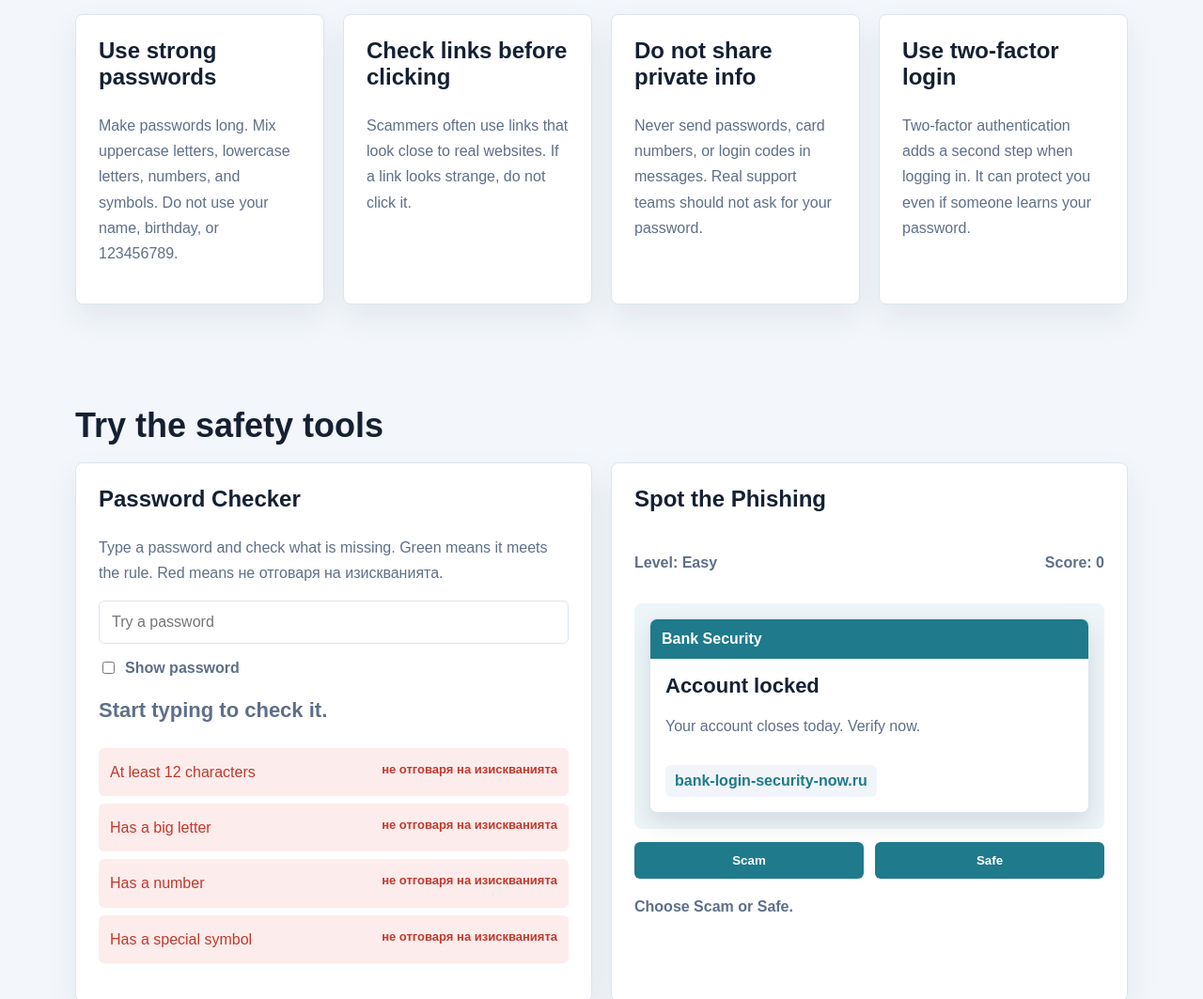
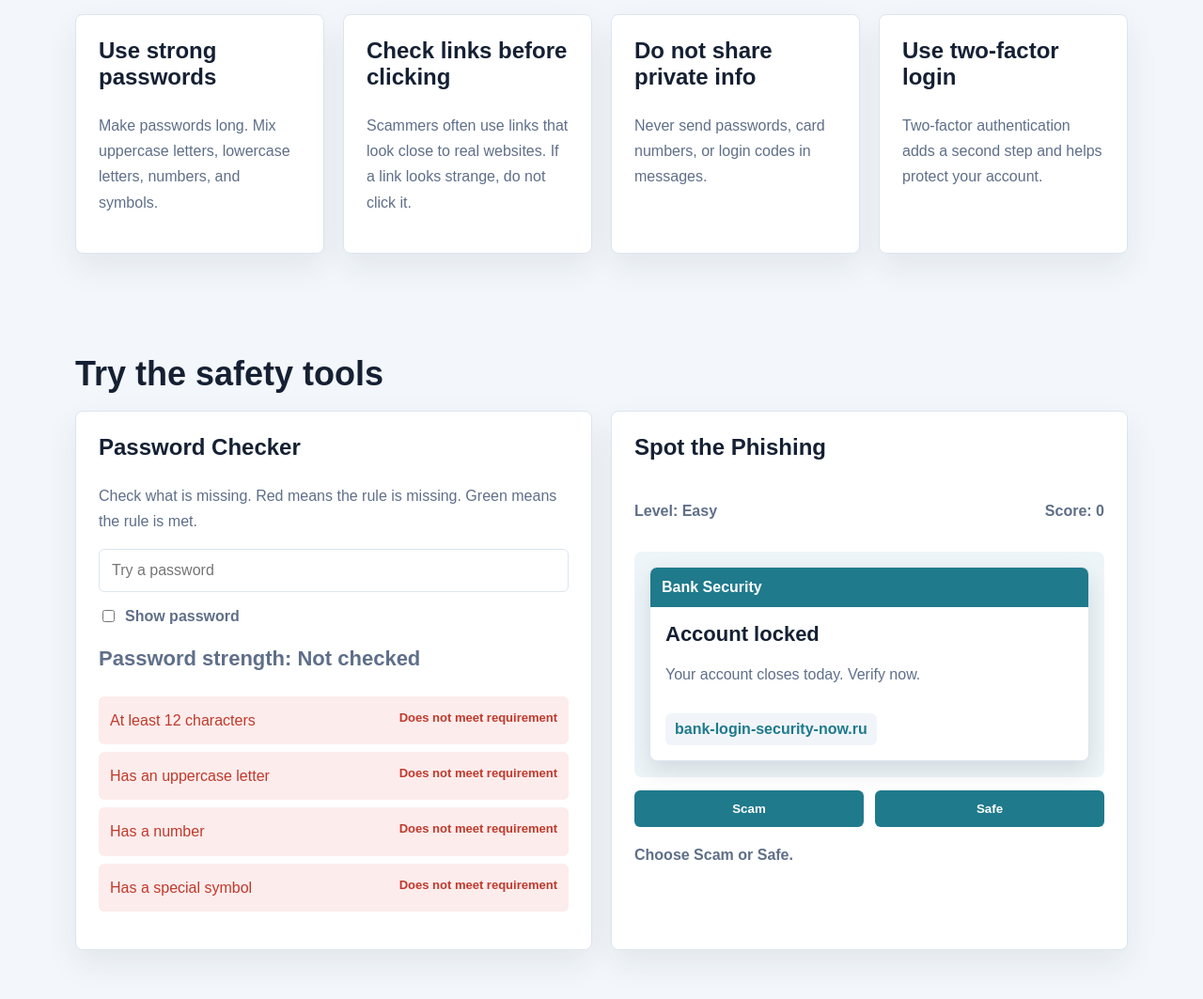
Before and after one commit to EvgeniGoshev/cyber-safety-buddy, a plain HTML site: page index.html in a window 1280 px wide. Shown: the part 896-1959 px from the top of the page at 94% size. Drawn offline with Linux system fonts and the light colour scheme.

Commit message:
Refactor index.html for improved layout and animations
Updated HTML structure and added reveal classes for animations.

```diff
--- a/index.html
+++ b/index.html
@@ -8,7 +8,7 @@
   </head>
 
   <body>
-    <header class="hero">
+    <header class="hero reveal">
       <div class="hero-content">
         <p class="eyebrow">Cyber Safety Buddy</p>
         <h1>Learn how to stay safe on the internet</h1>
@@ -21,7 +21,7 @@
     </header>
 
     <main>
-      <section class="intro-section">
+      <section class="intro-section reveal">
         <div>
           <h2>Why internet safety matters</h2>
           <p>
@@ -36,60 +36,45 @@
           </p>
         </div>
 
-        <div class="info-panel">
+        <div class="info-panel reveal">
           <h3>Remember</h3>
           <p>Stop. Think. Check the link. Protect your password.</p>
         </div>
       </section>
 
-      <section class="tips-section">
+      <section class="tips-section reveal">
         <h2>Big Safety Tips</h2>
 
         <div class="tips-grid">
-          <article class="tip-card">
+          <article class="tip-card reveal">
             <h3>Use strong passwords</h3>
-            <p>
-              Make passwords long. Mix uppercase letters, lowercase letters,
-              numbers, and symbols. Do not use your name, birthday, or 123456789.
-            </p>
+            <p>Make passwords long. Mix uppercase letters, lowercase letters, numbers, and symbols.</p>
           </article>
 
-          <article class="tip-card">
+          <article class="tip-card reveal">
             <h3>Check links before clicking</h3>
-            <p>
-              Scammers often use links that look close to real websites. If a link
-              looks strange, do not click it.
-            </p>
+            <p>Scammers often use links that look close to real websites. If a link looks strange, do not click it.</p>
           </article>
 
-          <article class="tip-card">
+          <article class="tip-card reveal">
             <h3>Do not share private info</h3>
-            <p>
-              Never send passwords, card numbers, or login codes in messages.
-              Real support teams should not ask for your password.
-            </p>
+            <p>Never send passwords, card numbers, or login codes in messages.</p>
           </article>
 
-          <article class="tip-card">
+          <article class="tip-card reveal">
             <h3>Use two-factor login</h3>
-            <p>
-              Two-factor authentication adds a second step when logging in. It can
-              protect you even if someone learns your password.
-            </p>
+            <p>Two-factor authentication adds a second step and helps protect your account.</p>
           </article>
         </div>
       </section>
 
-      <section class="tools-section">
+      <section class="tools-section reveal">
         <h2>Try the safety tools</h2>
 
         <div class="tools-grid">
-          <section class="tool-card">
+          <section class="tool-card reveal">
             <h3>Password Checker</h3>
-            <p>
-              Type a password and check what is missing. Green means it meets the
-              rule. Red means не отговаря на изискванията.
-            </p>
+            <p>Check what is missing. Red means the rule is missing. Green means the rule is met.</p>
 
             <input id="passwordBox" type="password" placeholder="Try a password">
 
@@ -98,31 +83,34 @@
               Show password
             </label>
 
-            <p id="passwordMessage" class="password-message">
-              Start typing to check it.
-            </p>
+            <div class="strength-box">
+              <p id="passwordMessage" class="password-message">Password strength: Not checked</p>
+              <div class="strength-track">
+                <div id="strengthFill" class="strength-fill"></div>
+              </div>
+            </div>
 
             <ul class="password-checklist">
               <li id="lengthCheck">
                 <span>At least 12 characters</span>
-                <strong>не отговаря на изискванията</strong>
+                <strong>Does not meet requirement</strong>
               </li>
               <li id="bigLetterCheck">
-                <span>Has a big letter</span>
-                <strong>не отговаря на изискванията</strong>
+                <span>Has an uppercase letter</span>
+                <strong>Does not meet requirement</strong>
               </li>
               <li id="numberCheck">
                 <span>Has a number</span>
-                <strong>не отговаря на изискванията</strong>
+                <strong>Does not meet requirement</strong>
               </li>
               <li id="symbolCheck">
                 <span>Has a special symbol</span>
-                <strong>не отговаря на изискванията</strong>
+                <strong>Does not meet requirement</strong>
               </li>
             </ul>
           </section>
 
-          <section class="tool-card quiz-card" id="quizCard">
+          <section class="tool-card quiz-card reveal" id="quizCard">
             <h3>Spot the Phishing</h3>
 
             <div class="quiz-top">
@@ -139,9 +127,7 @@
 
             <p id="feedbackText" class="feedback-text">Choose Scam or Safe.</p>
 
-            <button id="nextButton" class="next-button" type="button">
-              Next Question
-            </button>
+            <button id="nextButton" class="next-button" type="button">Next Question</button>
           </section>
         </div>
       </section>
```
